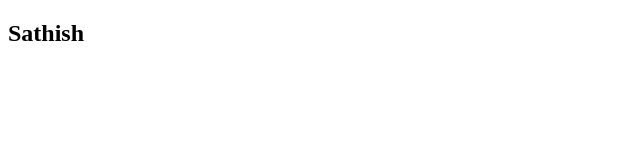
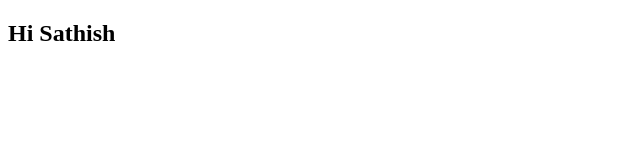
Before and after one commit to Sathishs246/samplerepo, a plain HTML site: page index.html in a window 1280 px wide. Shown: the full height of the page, 0-640 px from the left. Drawn offline with Linux system fonts and the light colour scheme.

Commit message:
fix : Change welcome msg

```diff
--- a/index.html
+++ b/index.html
@@ -6,6 +6,6 @@
     <title>Document</title>
 </head>
 <body>
-    <h2>Sathish</h2>
+    <h2>Hi Sathish</h2>
 </body>
 </html>
```
